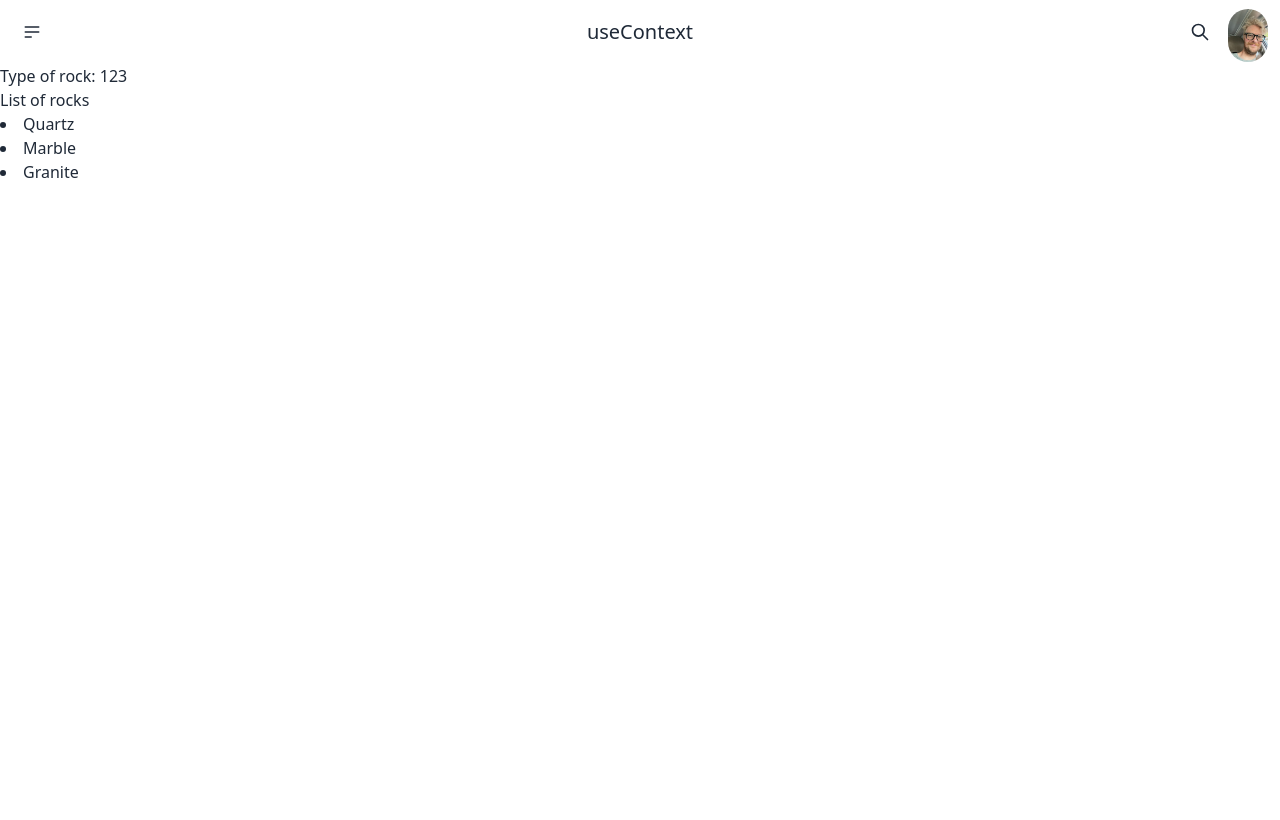
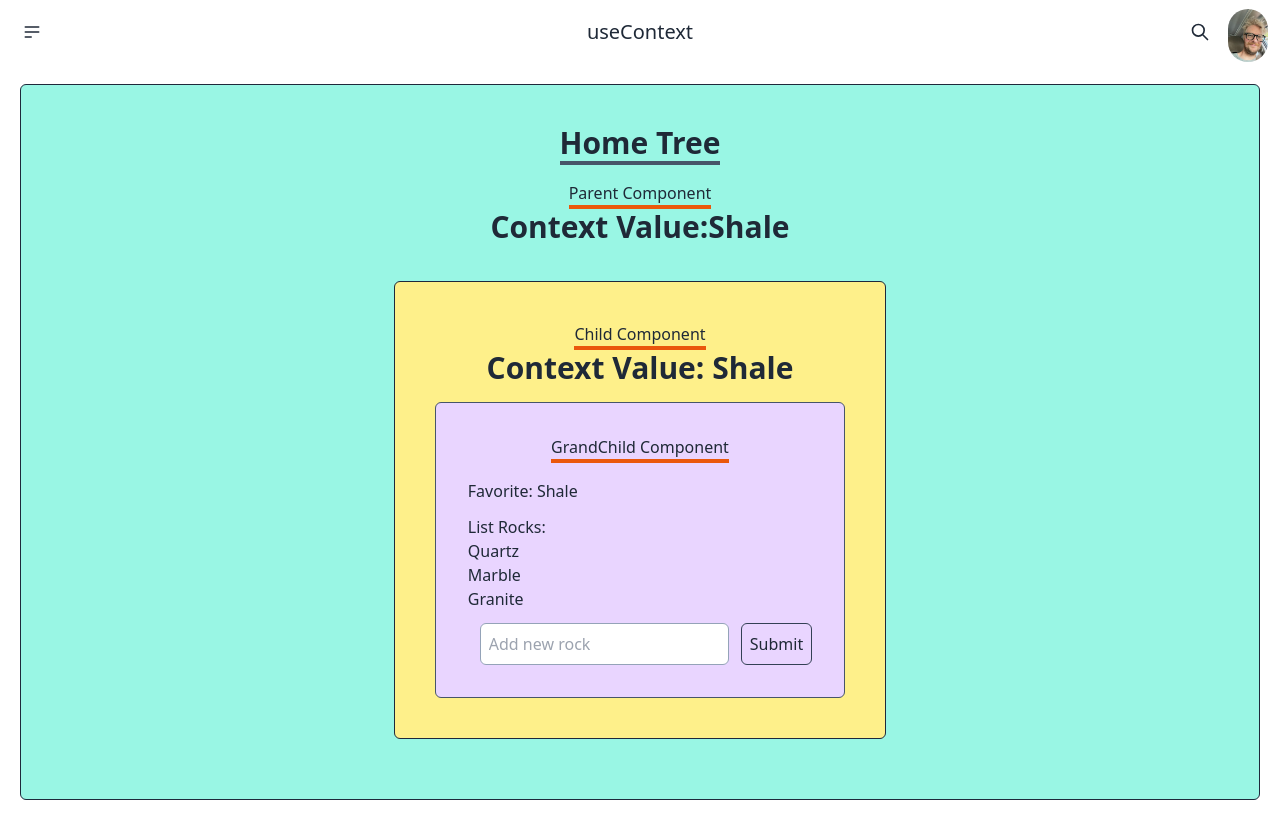
Before and after one commit to krsnamara/usecontext-nextjs, a Next.js app: page / in a window 1280 px wide. Built offline with nearby package versions, Linux system fonts and the light colour scheme.

Commit message:
add styling and build out trees

```diff
--- a/app/Context/store.tsx
+++ b/app/Context/store.tsx
@@ -9,7 +9,7 @@ import {
 } from 'react'
 
 type DataType = {
-  firstName: string
+  rock: string
 }
 
 interface ContextProps {
--- a/app/blog/page.tsx
+++ b/app/blog/page.tsx
@@ -1,10 +1,20 @@
-import React from 'react'
+'use client'
+import { useGlobalContext } from '@/app/context/store'
+import { Child } from '@/components/Child'
 
 export default function Blog() {
+  const rocks = useGlobalContext()
+
   return (
-    <div>
-      <h1>Blog Page</h1>
-      <p>Welcome to our Blog page!</p>
+    <div className="flex flex-col items-center border border-solid border-slate-800 m-5 p-10 rounded-md bg-teal-200">
+      <div className="text-3xl font-bold mb-4 border-b-4 border-slate-600">
+        Blog Tree
+      </div>
+      <div className="border-b-orange-600 border-b-4">Parent Component</div>
+      <div className="text-3xl font-bold mb-4"> Context Value:{rocks.rock}</div>
+      <div>
+        <Child />
+      </div>
     </div>
   )
 }
--- a/app/page.tsx
+++ b/app/page.tsx
@@ -1,35 +1,20 @@
 'use client'
+import { useGlobalContext } from '@/app/context/store'
+import { Child } from '@/components/Child'
 
-import { useEffect } from 'react'
-import { useGlobalContext } from '@/app/context/store'
 export default function Home() {
-  const { rock, setRock, data, setData } = useGlobalContext()
-
-  useEffect(() => {
-    setRock('123')
-    setData([
-      { firstName: 'Quartz' },
-      { firstName: 'Marble' },
-      { firstName: 'Granite' },
-    ])
-  }, [setData, setRock])
-
-  const handleSubmit = (e) => {
-    e.preventDefault()
-    setData([...data, { firstName: e.target.value }])
-  }
+  const rocks = useGlobalContext()
 
   return (
-    <div>
-      <main className="">
-        <p>Type of rock: {rock}</p>
-        <ul>List of rocks</ul>
-        {data.map((e, i) => (
-          <li key={i}>{e.firstName}</li>
-        ))}
-        <input type="text" />
-        <button onSubmit={handleSubmit}></button>
-      </main>
+    <div className="flex flex-col items-center border border-solid border-slate-800 m-5 p-10 rounded-md bg-teal-200">
+      <div className="text-3xl font-bold mb-4 border-b-4 border-slate-600">
+        Home Tree
+      </div>
+      <div className="border-b-orange-600 border-b-4">Parent Component</div>
+      <div className="text-3xl font-bold mb-4"> Context Value:{rocks.rock}</div>
+      <div>
+        <Child />
+      </div>
     </div>
   )
 }
--- /dev/null
+++ b/components/Child.tsx
@@ -0,0 +1,16 @@
+import { useGlobalContext } from '@/app/context/store'
+import GrandChild from '@/components/GrandChild'
+
+export function Child() {
+  const user = useGlobalContext()
+
+  return (
+    <div className="flex flex-col items-center border border-solid border-slate-800 m-5 p-10 rounded-md bg-yellow-200">
+      <div className="border-b-orange-600 border-b-4">Child Component</div>
+      <div className="text-3xl font-bold mb-4"> Context Value: {user.rock}</div>
+      <div>
+        <GrandChild />
+      </div>
+    </div>
+  )
+}
--- /dev/null
+++ b/components/GrandChild.tsx
@@ -0,0 +1,54 @@
+'use client'
+
+import { useEffect } from 'react'
+import { useGlobalContext } from '@/app/context/store'
+
+export default function GrandChild() {
+  const { rock, setRock, data, setData } = useGlobalContext()
+
+  useEffect(() => {
+    setRock('Shale')
+    setData([{ rock: 'Quartz' }, { rock: 'Marble' }, { rock: 'Granite' }])
+  }, [setData, setRock])
+
+  //   const handleSubmit = (e) => {
+  //     e.preventDefault()
+  //     setData([...data, { firstName: e.target.value }])
+  //   }
+
+  return (
+    <div className="flex flex-col justify-center items-center gap-4 p-8 border border-slate-600 rounded-md bg-purple-200">
+      <div className="border-b-orange-600 border-b-4">GrandChild Component</div>
+      <main className="flex flex-col gap-3">
+        <p>Favorite: {rock}</p>
+        <div>
+          <p>List Rocks:</p>
+          <ul>
+            {data.map((e, i) => (
+              <li key={i}>{e.rock}</li>
+            ))}
+          </ul>
+        </div>
+        <form
+          className="flex items-center gap-3"
+          // onSubmit={handleSubmit}
+        >
+          <label htmlFor="#rock"></label>
+          <input
+            className="border border-slate-400 rounded-md p-2 outline-none focus:border-slate-700"
+            placeholder="Add new rock"
+            type={'text'}
+            id="rock"
+            name="rock"
+          />
+          <button
+            className="border border-slate-700 w-auto h-auto rounded-md hover:bg-yellow-200 hover:text-slate-700 p-2"
+            type="submit"
+          >
+            Submit
+          </button>
+        </form>
+      </main>
+    </div>
+  )
+}
--- a/components/NavBar.tsx
+++ b/components/NavBar.tsx
@@ -31,9 +31,6 @@ export function NavBar() {
             </Link>
             <Link href="/blog">
               <p>Blog</p>
-            </Link>
-            <Link href="/about">
-              <p>About</p>
             </Link>
           </ul>
         </div>
```
